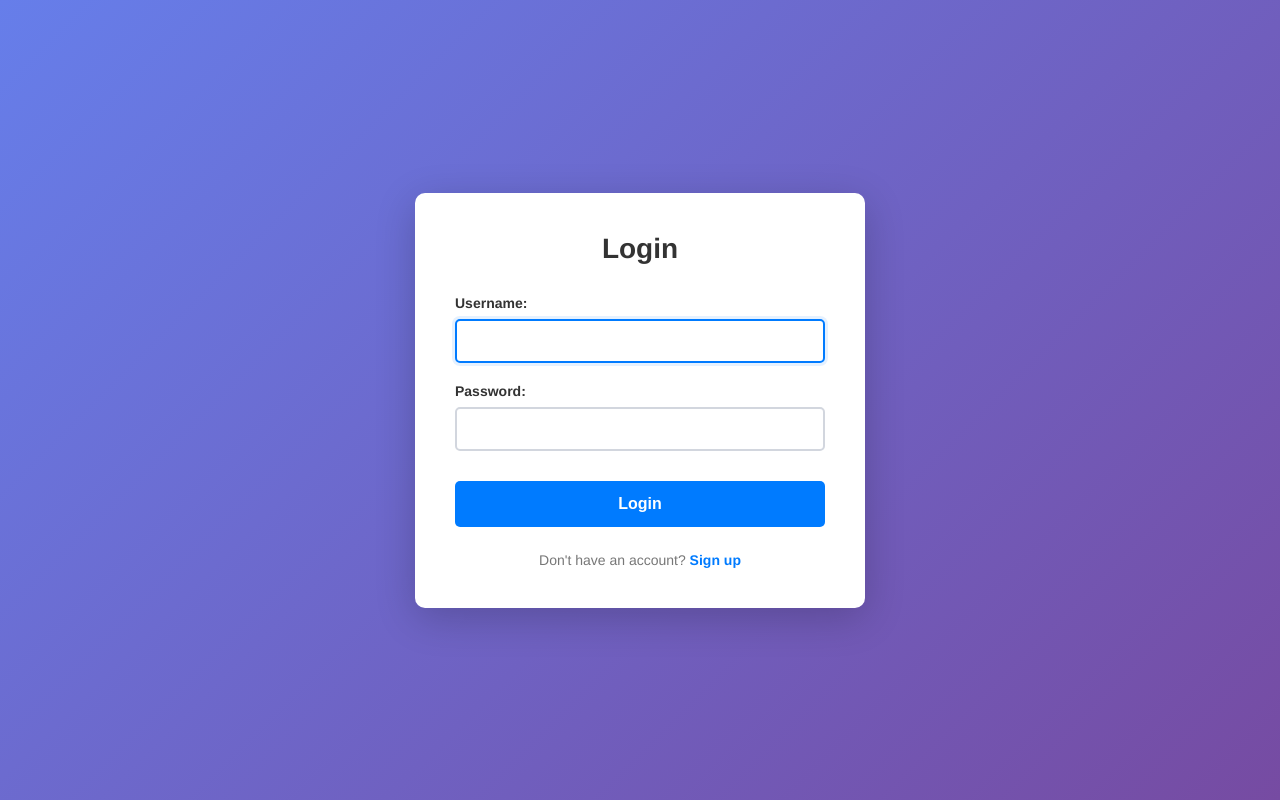
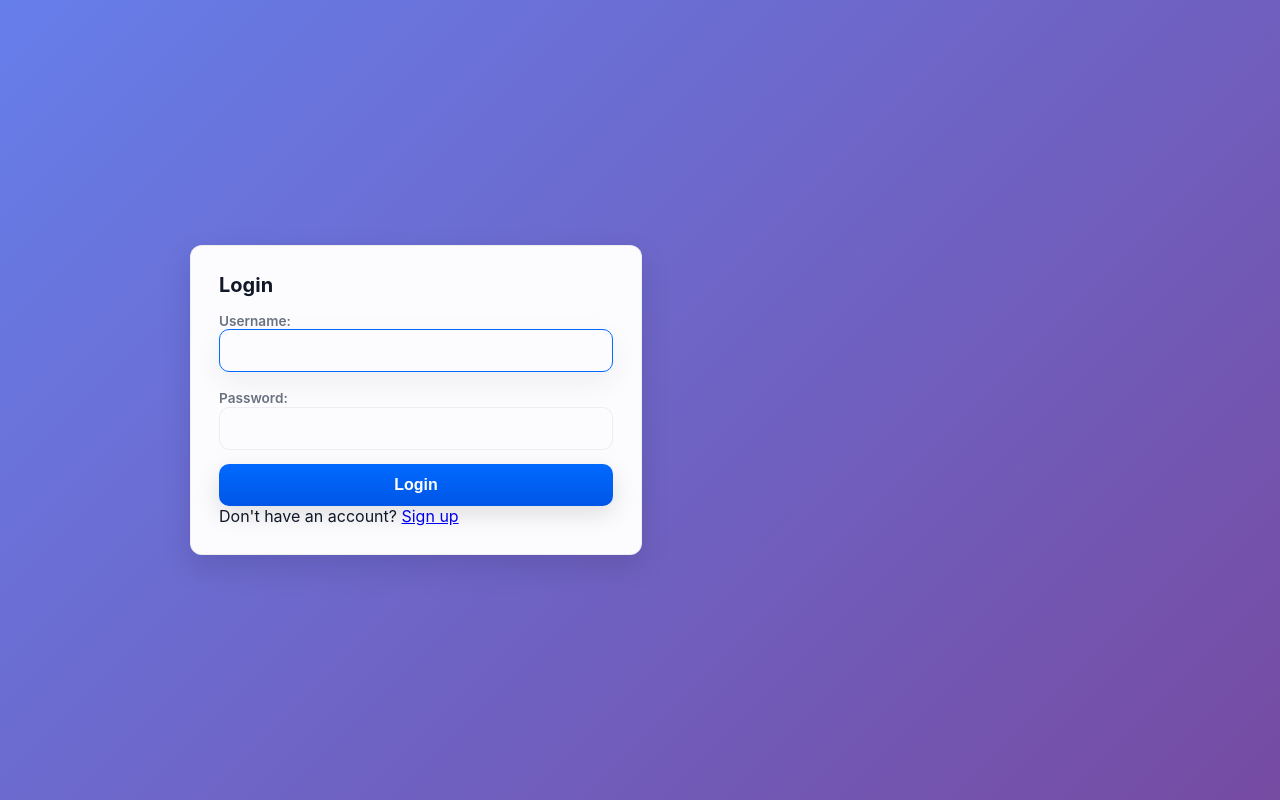
Before and after one commit to Emmanuel-Kenyi/portal, a Django app: page /users/login/ in a window 1280 px wide. Run offline with Django 5.2, Linux system fonts and the light colour scheme.

Commit message:
initial commit

```diff
--- a/static/css/login.css
+++ b/static/css/login.css
@@ -1,161 +1,179 @@
-/* Login Page CSS */
+/* Modern responsive login page - mobile-first */
 
-* {
-    margin: 0;
-    padding: 0;
-    box-sizing: border-box;
+:root{
+  --bg-start: #667eea;
+  --bg-end: #764ba2;
+  --card-bg: rgba(255,255,255,0.98);
+  --glass-bg: rgba(255,255,255,0.06);
+  --primary: #0069ff;
+  --primary-600: #0056e6;
+  --accent: #00c08b;
+  --muted: #6b7280;
+  --text: #111827;
+  --border: rgba(15,23,42,0.06);
+  --radius: 12px;
+  --shadow: 0 12px 30px rgba(2,6,23,0.12);
+  --max-width: 480px;
+  --gutter: 20px;
+  font-family: 'Inter', 'Segoe UI', Roboto, system-ui, -apple-system, "Helvetica Neue", Arial;
 }
 
-:root {
-    --primary-color: #007bff;
-    --primary-dark: #0056b3;
-    --card-bg: #ffffff;
-    --text-dark: #333333;
-    --text-muted: #777777;
-    --border-color: #d2d6de;
-    --error-color: #dd4b39;
-    --background: #ecf0f5;
+/* Reset */
+*{box-sizing:border-box;margin:0;padding:0}
+html,body{height:100%}
+body{
+  min-height:100vh;
+  display:flex;
+  align-items:center;
+  justify-content:center;
+  padding:var(--gutter);
+  background:linear-gradient(135deg,var(--bg-start) 0%,var(--bg-end) 100%);
+  -webkit-font-smoothing:antialiased;
+  -moz-osx-font-smoothing:grayscale;
+  color:var(--text);
 }
 
-body {
-    font-family: 'Source Sans Pro', 'Helvetica Neue', Arial, sans-serif;
-    background: linear-gradient(135deg, #667eea 0%, #764ba2 100%);
-    min-height: 100vh;
-    display: flex;
-    align-items: center;
-    justify-content: center;
-    padding: 20px;
+/* Page container */
+.login-page{
+  width:100%;
+  max-width:var(--max-width);
+  margin:0 auto;
+  display:grid;
+  grid-template-columns:1fr;
+  gap:18px;
+  align-items:center;
 }
 
-.login-page {
-    width: 100%;
-    max-width: 450px;
+/* Card */
+.login-card{
+  background:var(--card-bg);
+  padding:28px;
+  border-radius:var(--radius);
+  box-shadow:var(--shadow);
+  border:1px solid var(--border);
+  backdrop-filter: blur(6px);
 }
 
-.login-card {
-    background: var(--card-bg);
-    padding: 40px;
-    border-radius: 10px;
-    box-shadow: 0 10px 40px rgba(0, 0, 0, 0.2);
+/* Header */
+.login-card .brand{
+  display:flex;
+  align-items:center;
+  gap:12px;
+  margin-bottom:18px;
+}
+.brand .logo{
+  width:44px;height:44px;border-radius:10px;background:linear-gradient(135deg,var(--accent),var(--primary));
+  display:flex;align-items:center;justify-content:center;color:#fff;font-weight:700;font-size:18px;
+}
+.login-card h2{
+  font-size:1.25rem;
+  margin:0;
+  line-height:1.1;
+  font-weight:700;
 }
 
-.login-card h2 {
-    font-size: 28px;
-    font-weight: 600;
-    color: var(--text-dark);
-    margin-bottom: 30px;
-    text-align: center;
+/* Subtext */
+.lead{
+  margin-top:8px;
+  color:var(--muted);
+  font-size:0.95rem;
 }
 
-/* Form Styles */
-form {
-    display: flex;
-    flex-direction: column;
-    gap: 20px;
+/* Form layout */
+form{display:flex;flex-direction:column;gap:14px;margin-top:14px}
+.form-group{display:flex;flex-direction:column;gap:8px}
+label{font-size:0.85rem;font-weight:600;color:var(--muted)}
+input[type="text"], input[type="email"], input[type="password"]{
+  width:100%;
+  padding:12px 14px;
+  border-radius:10px;
+  border:1px solid var(--border);
+  background:linear-gradient(180deg, rgba(255,255,255,0), rgba(255,255,255,0));
+  font-size:0.95rem;
+  transition:box-shadow .12s, border-color .12s, transform .06s;
+  color:var(--text);
+}
+input::placeholder{color:#9aa0a6}
+input:focus{
+  outline:none;
+  border-color:var(--primary);
+  box-shadow:0 10px 30px rgba(2,6,23,0.06);
+  transform:translateY(-1px);
 }
 
-form p {
-    display: flex;
-    flex-direction: column;
-    gap: 8px;
+/* Inline helpers */
+.row{display:flex;gap:12px;flex-wrap:wrap}
+.col{flex:1}
+
+/* Actions */
+button[type="submit"]{
+  width:100%;
+  padding:12px;
+  background:linear-gradient(180deg,var(--primary),var(--primary-600));
+  color:#fff;
+  border:0;border-radius:10px;
+  font-weight:700;
+  font-size:1rem;
+  cursor:pointer;
+  box-shadow:0 8px 24px rgba(2,6,23,0.12);
+  transition:transform .12s, box-shadow .12s, opacity .12s;
+}
+button[type="submit"]:hover{transform:translateY(-3px);opacity:.98}
+button[type="submit"]:active{transform:translateY(0)}
+
+/* Secondary actions */
+.aux{
+  display:flex;
+  justify-content:space-between;
+  align-items:center;
+  gap:10px;
+  margin-top:6px;
+  font-size:0.9rem;color:var(--muted);
+}
+.aux a{color:var(--primary);text-decoration:none;font-weight:600}
+.aux a:hover{text-decoration:underline}
+
+/* Social / divider */
+.divider{display:flex;align-items:center;gap:12px;color:var(--muted);font-size:0.9rem;margin:6px 0}
+.divider::before,.divider::after{content:"";flex:1;height:1px;background:rgba(15,23,42,0.04)}
+.socials{display:flex;gap:10px}
+
+/* Minimal social buttons */
+.btn-social{
+  flex:1;padding:10px;border-radius:8px;border:1px solid var(--border);background:var(--glass-bg);cursor:pointer;color:var(--text);
 }
 
-form label {
-    font-size: 14px;
-    font-weight: 600;
-    color: var(--text-dark);
+/* Footer */
+.login-card .foot{text-align:center;margin-top:12px;font-size:0.92rem;color:var(--muted)}
+.login-card .foot a{color:var(--primary);font-weight:600;text-decoration:none}
+
+/* Very small screens tweaks */
+@media(max-width:380px){
+  .login-card{padding:20px}
+  .brand .logo{width:40px;height:40px}
+  .lead{font-size:0.9rem}
+  button[type="submit"]{padding:10px;font-size:0.95rem}
 }
 
-form input[type="text"],
-form input[type="password"] {
-    width: 100%;
-    padding: 12px 15px;
-    border: 2px solid var(--border-color);
-    border-radius: 5px;
-    font-size: 14px;
-    font-family: inherit;
-    transition: all 0.3s;
+/* Larger screens: optional side hero */
+@media(min-width:900px){
+  .login-page{
+    max-width:900px;
+    grid-template-columns:1fr 420px;
+    gap:28px;
+  }
+  .login-hero{
+    display:flex;flex-direction:column;justify-content:center;padding:28px;border-radius:var(--radius);
+    color:#fff;background:linear-gradient(135deg,rgba(255,255,255,0.06),rgba(255,255,255,0.02));
+    min-height:320px;
+    box-shadow:0 8px 30px rgba(2,6,23,0.08);
+    border:1px solid rgba(255,255,255,0.04);
+  }
+  .login-hero h3{font-size:1.15rem;margin:0 0 8px 0}
+  .login-hero p{color:rgba(255,255,255,0.9)}
 }
 
-form input[type="text"]:focus,
-form input[type="password"]:focus {
-    outline: none;
-    border-color: var(--primary-color);
-    box-shadow: 0 0 0 3px rgba(0, 123, 255, 0.1);
+/* Accessibility */
+@media (prefers-reduced-motion: reduce){
+  *{transition:none!important}
 }
-
-/* Error messages */
-.errorlist {
-    list-style: none;
-    padding: 0;
-    margin: 5px 0 0 0;
-}
-
-.errorlist li {
-    color: var(--error-color);
-    font-size: 13px;
-    margin-top: 5px;
-}
-
-/* Help text */
-.helptext {
-    font-size: 12px;
-    color: var(--text-muted);
-    margin-top: 5px;
-}
-
-/* Submit Button */
-button[type="submit"] {
-    width: 100%;
-    padding: 14px;
-    background: var(--primary-color);
-    color: white;
-    border: none;
-    border-radius: 5px;
-    font-size: 16px;
-    font-weight: 600;
-    cursor: pointer;
-    transition: all 0.3s;
-    margin-top: 10px;
-}
-
-button[type="submit"]:hover {
-    background: var(--primary-dark);
-    transform: translateY(-2px);
-    box-shadow: 0 5px 15px rgba(0, 123, 255, 0.3);
-}
-
-button[type="submit"]:active {
-    transform: translateY(0);
-}
-
-/* Sign up link */
-.login-card > p {
-    text-align: center;
-    margin-top: 25px;
-    font-size: 14px;
-    color: var(--text-muted);
-}
-
-.login-card > p a {
-    color: var(--primary-color);
-    text-decoration: none;
-    font-weight: 600;
-    transition: color 0.3s;
-}
-
-.login-card > p a:hover {
-    color: var(--primary-dark);
-    text-decoration: underline;
-}
-
-/* Responsive */
-@media (max-width: 480px) {
-    .login-card {
-        padding: 30px 25px;
-    }
-
-    .login-card h2 {
-        font-size: 24px;
-    }
-}
```
